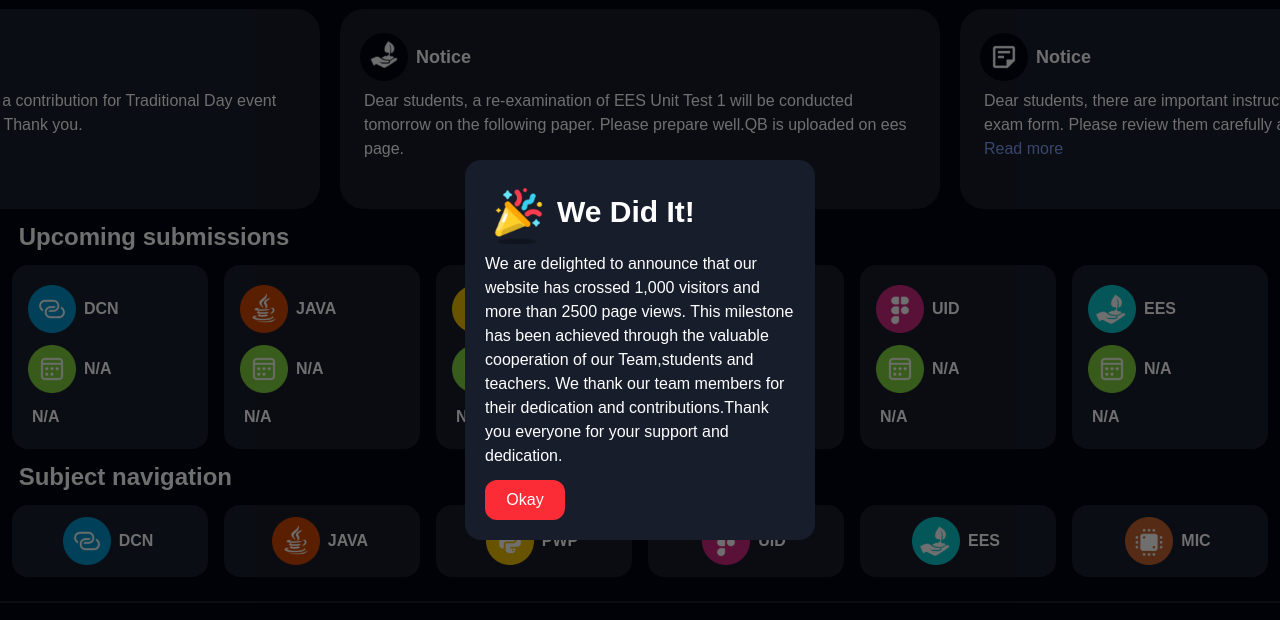
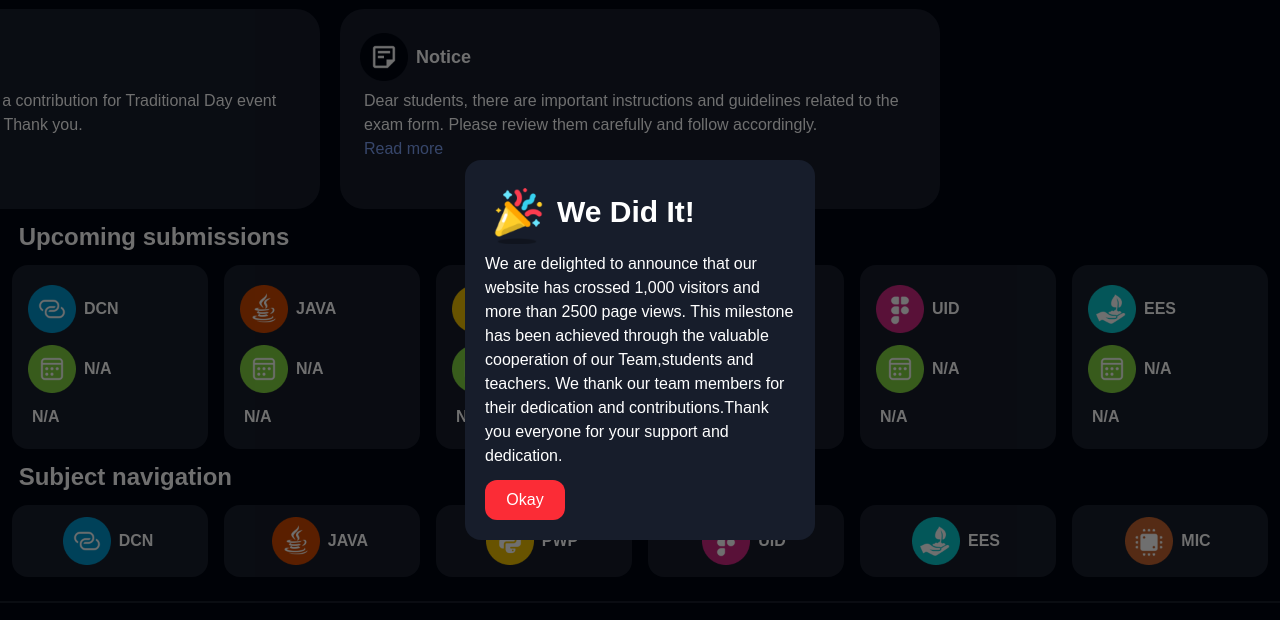
Before and after one commit to sagarkemble/LESP-resources, a website: page build/index.html in a window 1280 px wide. Shown: the part 50-670 px from the top of the page. Drawn offline with nearby package versions, Linux system fonts and the light colour scheme; a script that the page names is missing; files whose address does not match are found by name.

Commit message:
pyq.png added

```diff
--- a/build/index.html
+++ b/build/index.html
@@ -186,37 +186,6 @@
           <div class="swiper-wrapper">
             <!-- Slides -->
 
-            <!-- slide-start -->
-            <div class="swiper-slide w-auto max-w-[600px]">
-              <div
-                class="card min-h-[250px] rounded-3xl bg-[#171D2B] p-6 sm:min-h-[200px]"
-              >
-                <div class="content-container flex flex-col gap-2 text-white">
-                  <div class="icon-title-wrapper flex items-center gap-1">
-                    <div class="icon -translate-x-1">
-                      <img
-                        src="src/icons/black_bg _icons/ees.png "
-                        alt=""
-                        class="h-12"
-                      />
-                    </div>
-                    <div class="title text-lg font-semibold">
-                      <p>Notice</p>
-                    </div>
-                  </div>
-                  <div
-                    class="content-description-wrapper font-medium' text-base"
-                  >
-                    <p>
-                      Dear students, a re-examination of EES Unit Test 1 will be
-                      conducted tomorrow on the following paper. Please prepare
-                      well.QB is uploaded on ees page.
-                    </p>
-                  </div>
-                </div>
-              </div>
-            </div>
-            <!-- slide-end -->
             <!-- slide-start -->
             <div class="swiper-slide w-auto max-w-[600px]">
               <div
```
Also changed, not shown: build/src/icons/colored_bg_icons/pyq.png (added).
